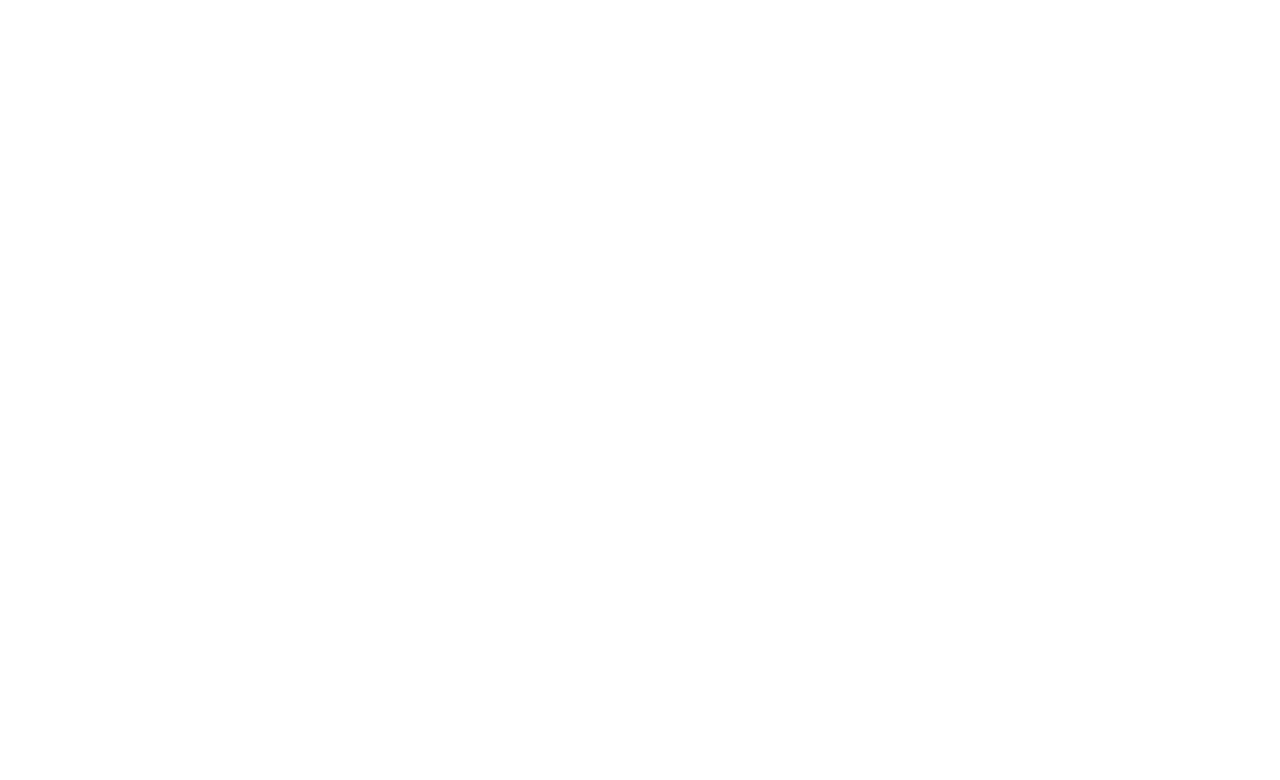
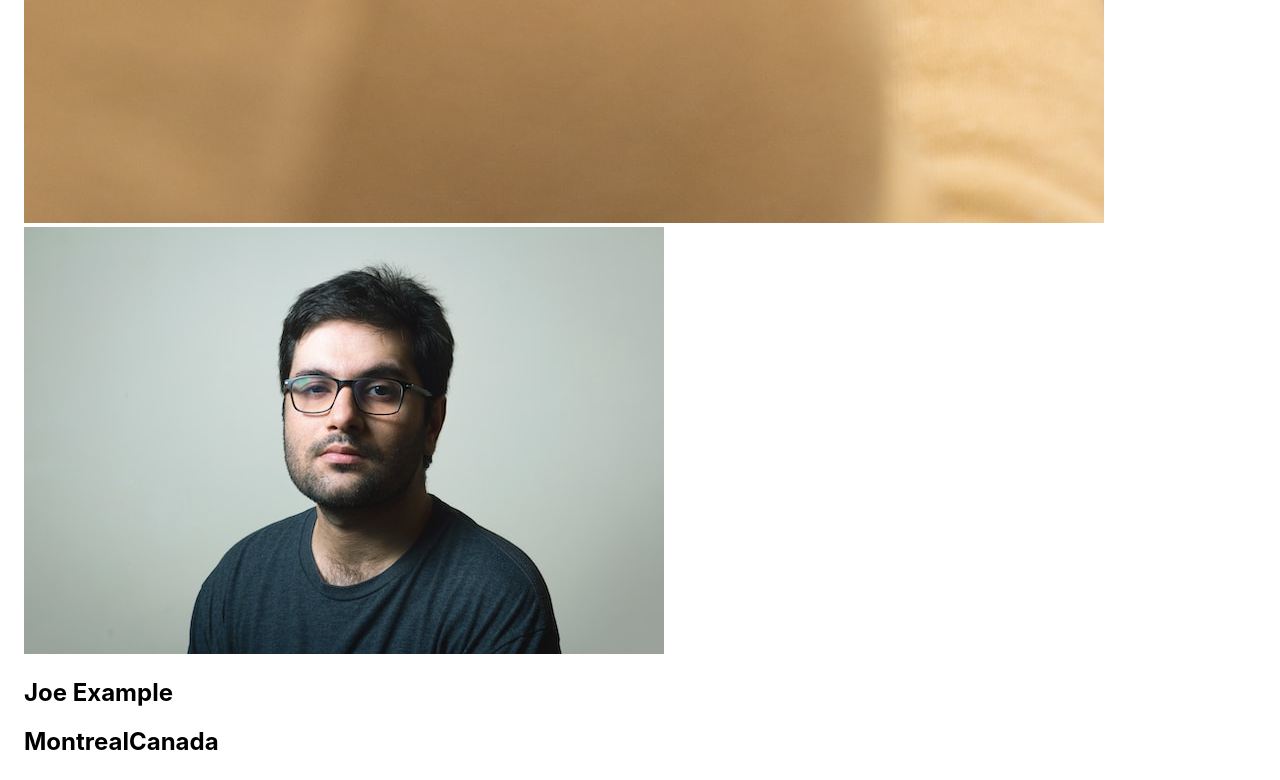
Before and after one commit to RemiBorris/photolabs, a React (Create React App) app in the folder frontend/: page / in a window 1280 px wide. Shown: the part 1722-2502 px from the top of the page. Before the commit the page ends 800 px from the top, so only its background shows below. Built offline with nearby package versions, Linux system fonts and the light colour scheme; the HTML template or start-up script is replaced by a standard one.

Commit message:
created the initial photolabs activity to show 1 photo item

```diff
--- a/frontend/src/App.jsx
+++ b/frontend/src/App.jsx
@@ -3,11 +3,29 @@
 import PhotoListItem from './components/PhotoListItem';
 import './App.scss';
 
+const sampleDataForPhotoListItem = {
+  id: "1",
+  location: {
+    city: "Montreal",
+    country: "Canada",
+  },
+  imageSource: `${process.env.PUBLIC_URL}/Image-1-Regular.jpeg`,
+  username: "Joe Example",
+  profile: `${process.env.PUBLIC_URL}/profile-1.jpg`,
+};
+
 // Note: Rendering a single component to build components in isolation
 const App = () => {
   return (
     <div className="App">
-      <PhotoListItem/>
+      <PhotoListItem
+        id={sampleDataForPhotoListItem.id}
+        city={sampleDataForPhotoListItem.location.city}
+        country={sampleDataForPhotoListItem.location.country}
+        imageSource={sampleDataForPhotoListItem.imageSource}
+        username={sampleDataForPhotoListItem.username}
+        profile={sampleDataForPhotoListItem.profile}
+      />
     </div>
   );
 };
--- a/frontend/src/components/PhotoListItem.jsx
+++ b/frontend/src/components/PhotoListItem.jsx
@@ -3,19 +3,17 @@
 import "../styles/PhotoListItem.scss";
 
 
-const sampleDataForPhotoListItem = {
-  id: "1",
-  location: {
-    city: "Montreal",
-    country: "Canada",
-  },
-  imageSource: `${process.env.PUBLIC_URL}/Image-1-Regular.jpeg`,
-  username: "Joe Example",
-  profile: `${process.env.PUBLIC_URL}/profile-1.jpg`,
-};
 
-const PhotoListItem = () => {
-  /* Insert React */
+
+const PhotoListItem = (props) => {
+  return(
+    <div key={props.id}>
+      <img src={props.imageSource}></img><br />
+      <img src={props.profile}></img>
+      <h2>{props.username}</h2>
+      <h2>{props.city}{props.country}</h2>
+    </div>
+  );
 };
 
 export default PhotoListItem;
```
Also changed, not shown: 1 other file (tests, documents, lock files or other folders).
